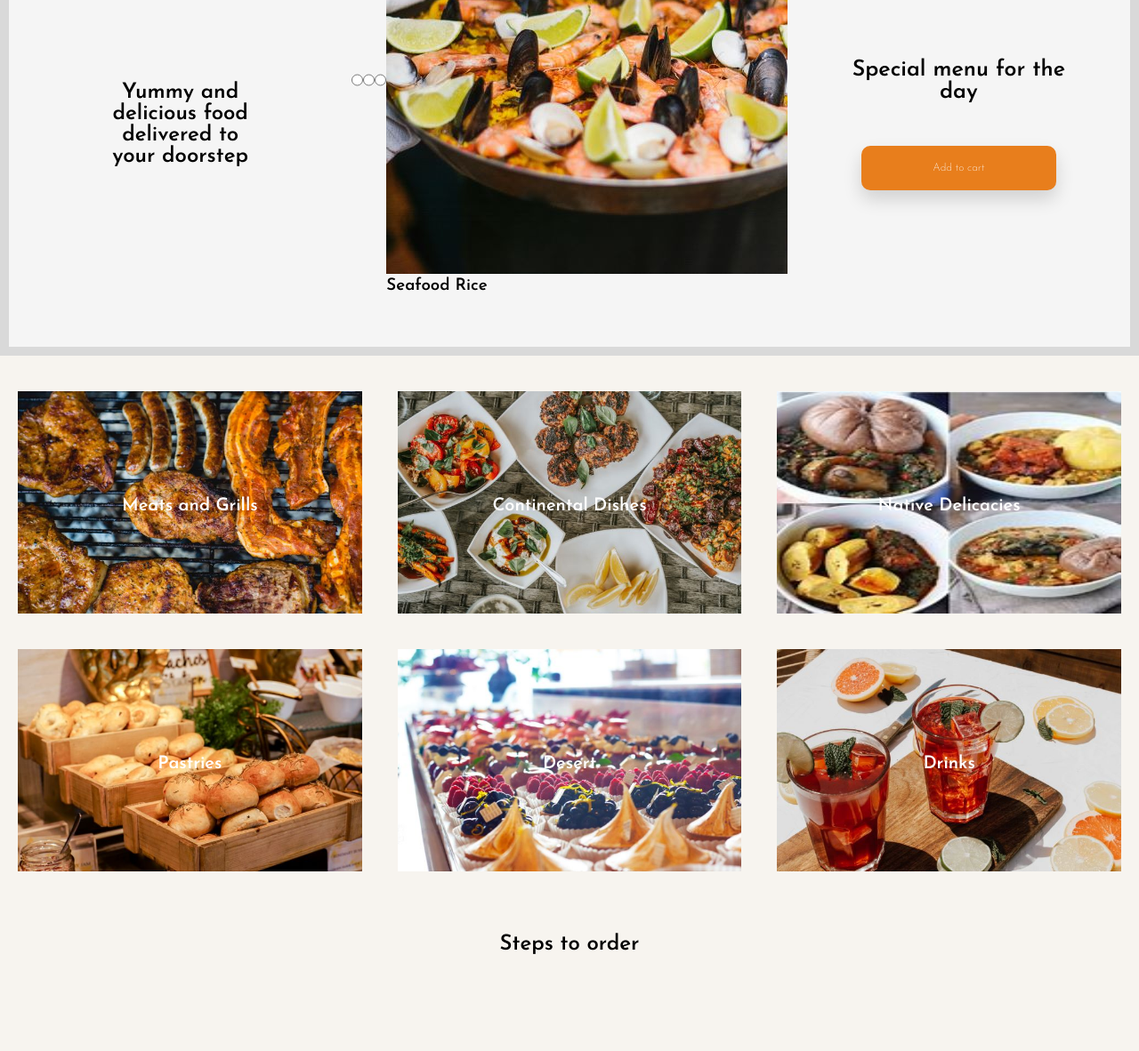
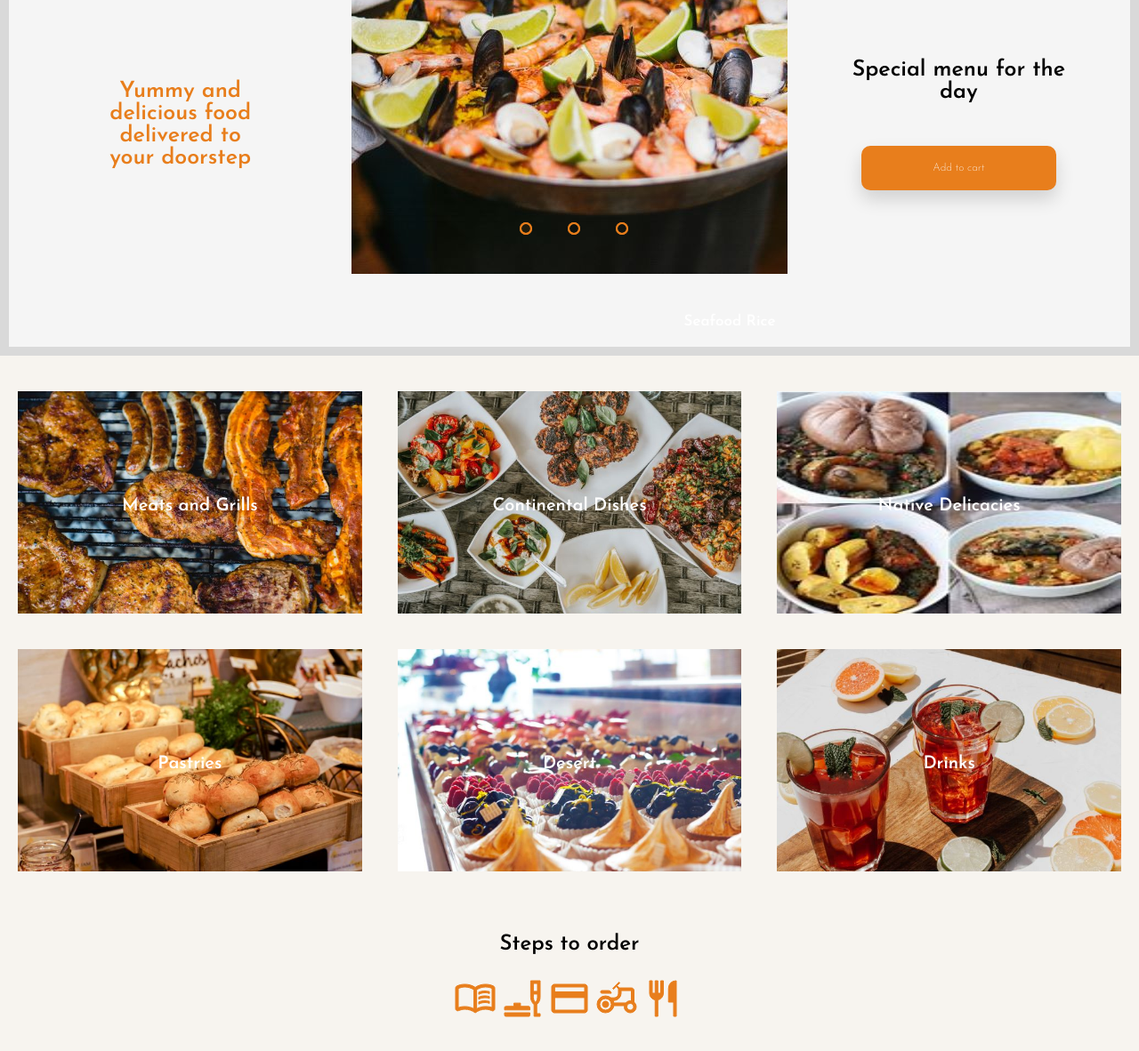
Before and after one commit to Emmanuel-obiora/Yummy-foods, a plain HTML site: page web-content/index.html in a window 1280 px wide. Shown: the part 214-1396 px from the top of the page at 89% size. Drawn offline with nearby package versions, Linux system fonts and the light colour scheme.

Commit message:
finishing the slides

```diff
--- a/SASS/_mid-section.scss
+++ b/SASS/_mid-section.scss
@@ -43,14 +43,92 @@
     display: flex;
   }
 
-  .slide
+  .slides input{
+    display: none;
+  }
+
+  .slide{
+    width: 20%;
+    transition: 2s;
+  }
+
+  .slide img{
+    width: 800px;
+    height: 400px;
+  }
+
 /* slides end */
 
 /* manual navigation starts */
+  .navigation-manual{
+    position: absolute;
+    width: 800px;
+    margin-top: -40px;
+    display: flex;
+    justify-content: center;
+    margin-left: -150px;
+  }
 
+  .manual-btn{
+    border: 2px solid #E87E1C;
+    padding: 5px;
+    border-radius: 10px;
+    cursor: pointer;
+    transition: 1s;
+  }
 
+  .manual-btn:not(:last-child){
+    margin-right: 40px;
+  }
 
+  .manual-btn:hover{
+    background: #E87E1C;
+  }
 
+  #radio1:checked ~ .first{
+    margin-left: 0;
+  }
+
+  #radio2:checked ~ .first{
+    margin-left: -20%;
+  }
+
+  #radio3:checked ~ .first{
+    margin-left: -40%;
+  }
+
+  /* automatic navigation */
+
+  .navigation-auto{
+    position: absolute;
+    display: flex;
+    width: 800px;
+    justify-content: center;
+    margin-top: 360px;
+    margin-left: -150px;
+  }
+
+  .navigation-auto div{
+    border: 2px solid #E87E1C;
+    padding: 5px;
+    border-radius: 10px;
+    transition: 1s;
+  }
+
+  .navigation-auto div:not(:last-child){
+    margin-right: 40px;
+  }
+
+  #radio1:checked ~ .navigation-auto .auto-btn1{
+    background: #E87E1C;
+  }
+
+  #radio2:checked ~ .navigation-auto .auto-btn2{
+    background: #E87E1C;
+  }
+  #radio3:checked ~ .navigation-auto .auto-btn3{
+    background: #E87E1C;
+  }
 
   .display-front .display-text1 h1 {
     width: 100%;
@@ -78,6 +156,18 @@
   .display-front .display-text2 a {
     padding-left: 5rem;
     padding-right: 5rem;
+  }
+
+  .display-front .slider .slide-first .layer h3{
+    color: #FFFFFF;
+    font-size: 17px;
+    padding-top: 3rem;
+    position: absolute;
+    top: 50%;
+    left: 50%;
+    transform: translate(-50%,-50%);
+    padding-top: 350px;
+    margin-left: 180px;
   }
 
 
--- a/web-content/index.html
+++ b/web-content/index.html
@@ -175,11 +175,11 @@
         <section class="step-order">
             <h1>Steps to order</h1>
             <div class="order-box">
-                <a href="#"><img src="img/" alt=""></a>
-                <a href="#"><img src="img/" alt=""></a>
-                <a href="#"><img src="img/" alt=""></a>
-                <a href="#"><img src="img/" alt=""></a>
-                <a href="#"><img src="img/" alt=""></a>
+                <a href="#"><img src="img/menu_book_FILL0_wght400_GRAD0_opsz48.svg" alt=""></a>
+                <a href="#"><img src="img/brunch_dining_FILL0_wght400_GRAD0_opsz48.svg" alt=""></a>
+                <a href="#"><img src="img/credit_card_FILL0_wght400_GRAD0_opsz48.svg" alt=""></a>
+                <a href="#"><img src="img/agriculture_FILL0_wght400_GRAD0_opsz48.svg" alt=""></a>
+                <a href="#"><img src="img/restaurant_FILL0_wght400_GRAD0_opsz48.svg" alt=""></a>
             </div>
         </section>
 
@@ -212,5 +212,15 @@
 
     <!--==================================TOBY=======================================-->
     <script src="./main.js"></script>
+    <script type="text/javascript">
+        var counter = 1;
+        setInterval(function(){
+            document.getElementById('radio' + counter).checked = true;
+            counter++;
+            if(counter > 4){
+                counter = 1;
+            }
+        }, 5000);
+    </script>
 </body>
 </html>
```
Also changed, not shown: web-content/home.css, web-content/img/agriculture_FILL0_wght400_GRAD0_opsz48.svg (added), web-content/img/brunch_dining_FILL0_wght400_GRAD0_opsz48.svg (added), web-content/img/credit_card_FILL0_wght400_GRAD0_opsz48.svg (added), web-content/img/menu_book_FILL0_wght400_GRAD0_opsz48.svg (added), web-content/img/restaurant_FILL0_wght400_GRAD0_opsz48.svg (added).
